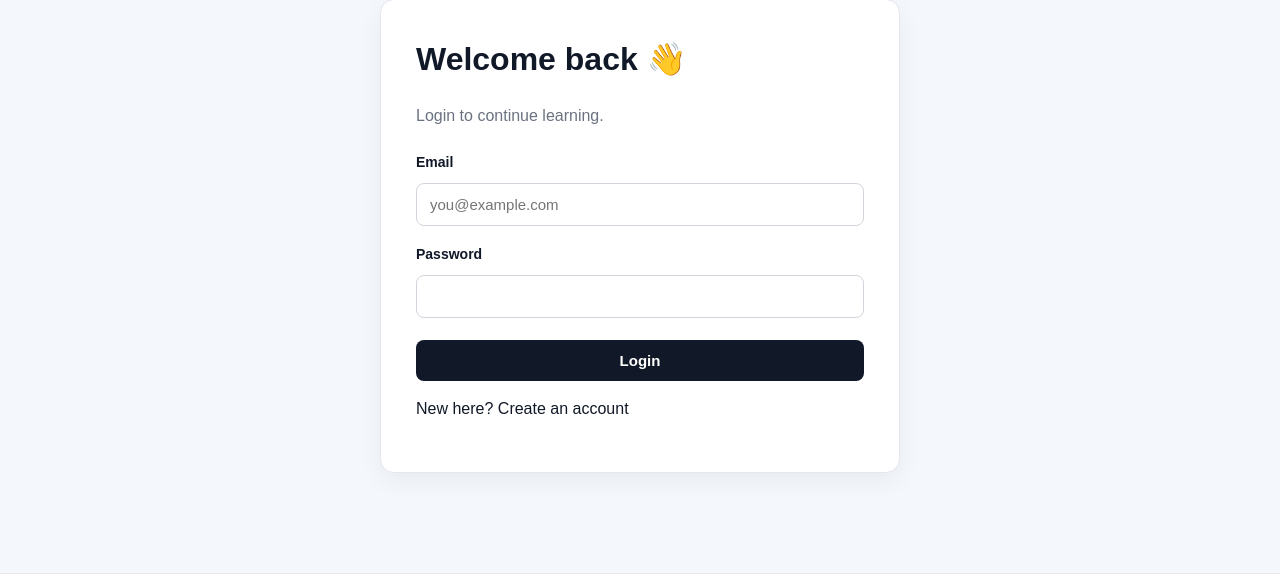
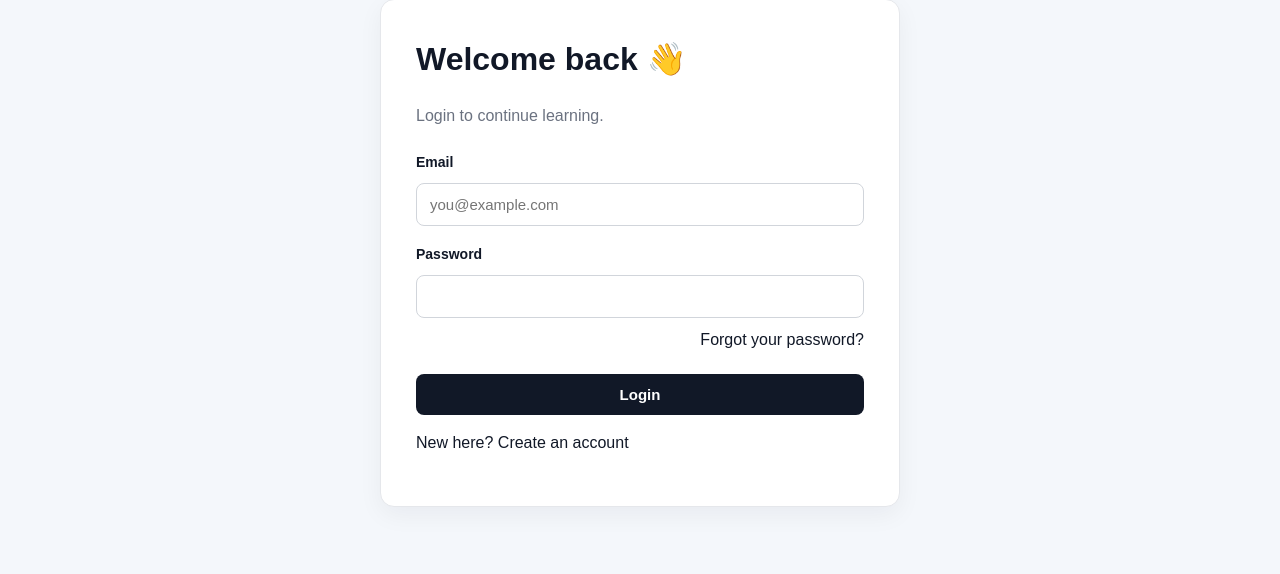
Before and after one commit to Tee-11/studynaijaai.ng, a Flask app: page /login in a window 1280 px wide. Shown: the part 141-715 px from the top of the page. Run offline with Flask 3, Linux system fonts and the light colour scheme; some libraries are stand-ins or nearby versions.

Commit message:
Add forgot password link to login

```diff
--- a/templates/login.html
+++ b/templates/login.html
@@ -44,6 +44,11 @@ Login
             required
         >
 
+        <p style="text-align: right; margin: 0;">
+            <a href="{{ url_for('forgot_password') }}">
+                Forgot your password?
+            </a>
+        </p>
 
         <button
             class="button"
```
